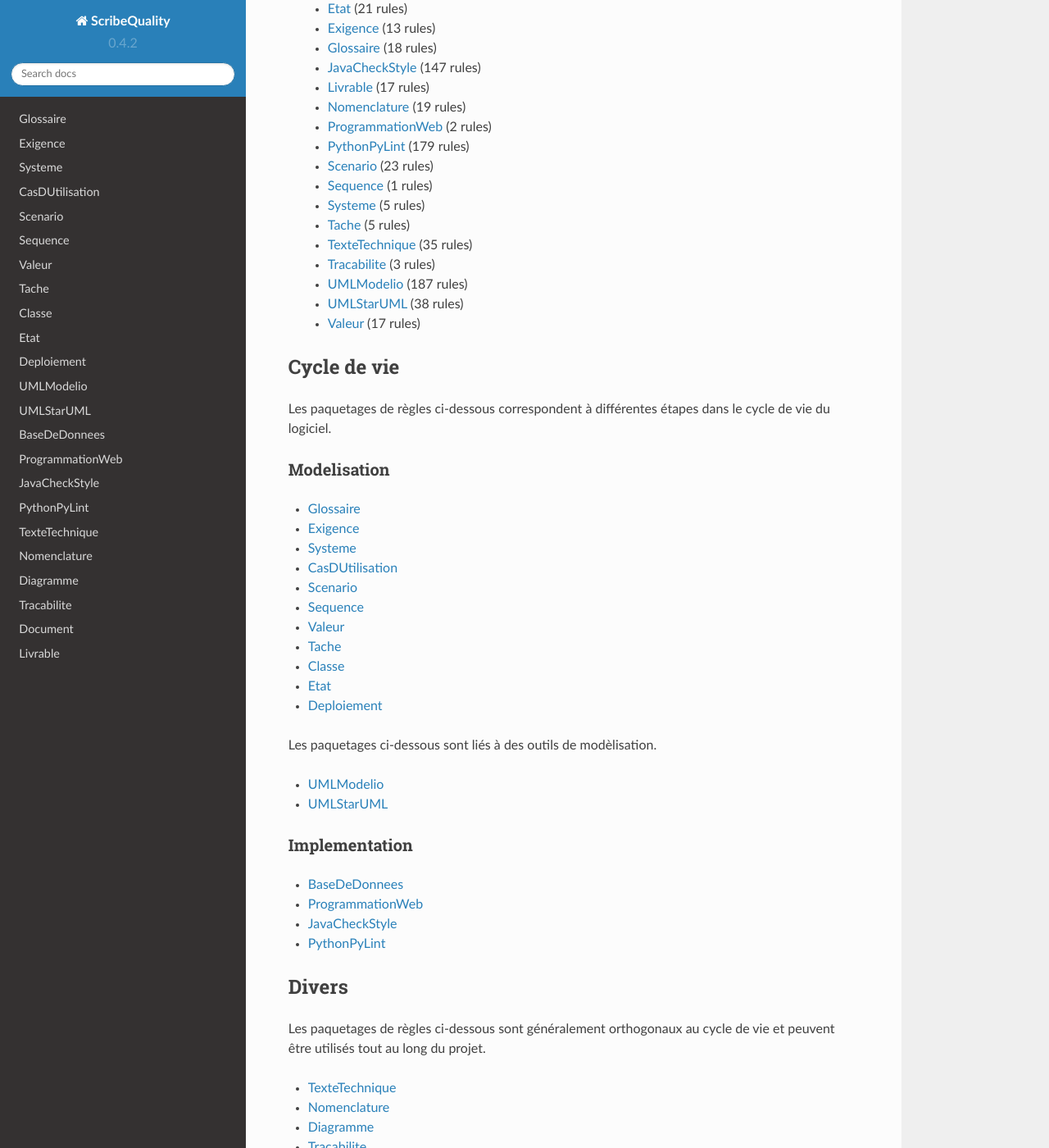
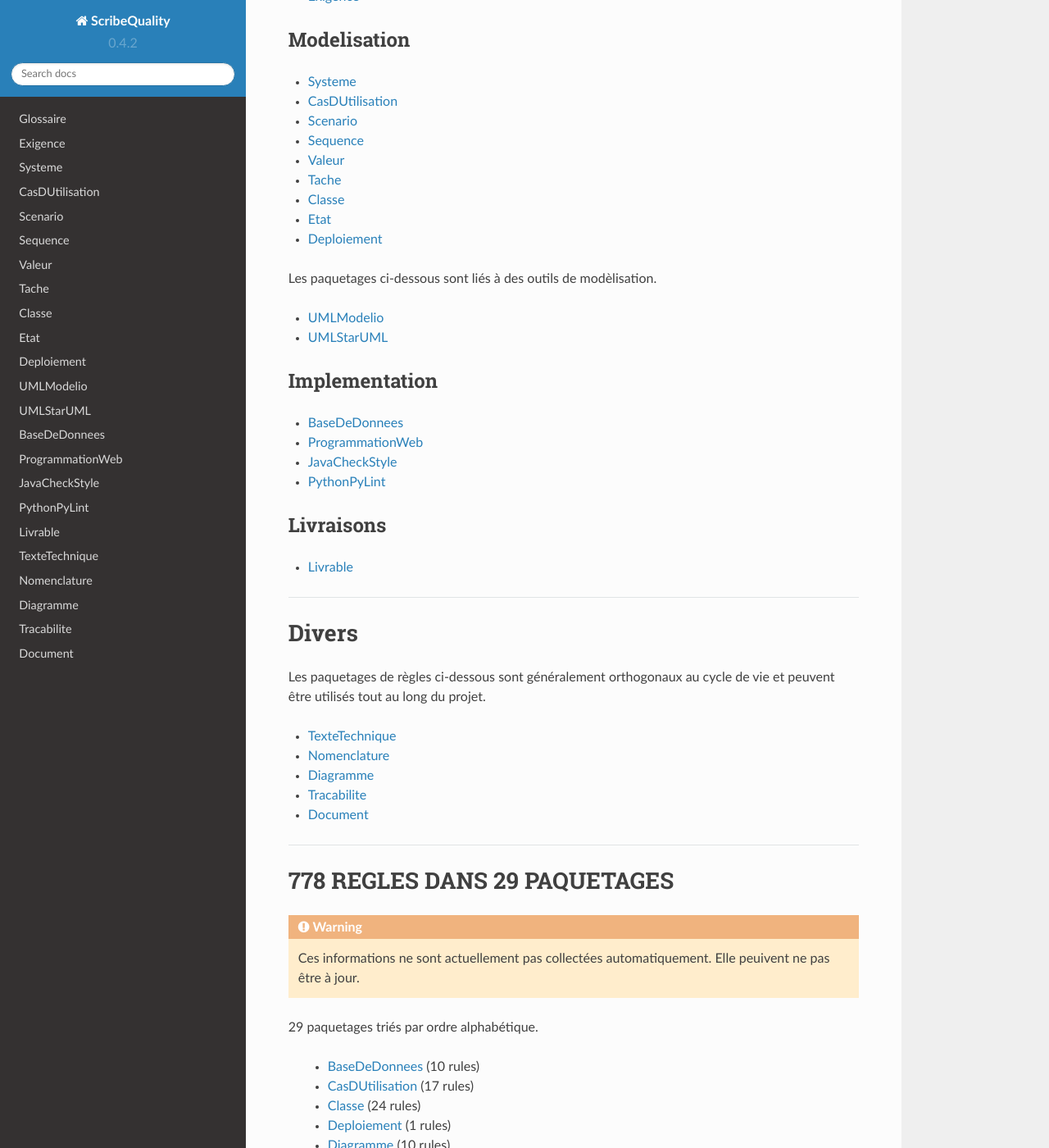
Before and after one commit to ScribesZone/ScribesQuality, a Sphinx documentation site: the page built from docs/index.rst, in a window 1280 px wide and 1400 px high, scrolled down 699 px. Shown: the whole window at 82% size. Built offline with Sphinx 7.4.7 and the Read the Docs theme 2.0.0, drawn with Linux system fonts in a browser that asks for light colours; some of the changed lines change nothing that is shown; some of the changed text lies outside the part shown.

Commit message:
small refactoring

```diff
--- a/docs/index.rst
+++ b/docs/index.rst
@@ -9,38 +9,21 @@
     Utiliser la fonction "Search" pour utiliser ce site.
 
 
-778 REGLES DANS 29 PAQUETAGES
-=============================
-29 paquetages triés par ordre alphabétique.
-
- * :ref:`package_BaseDeDonnees` (10 rules)
- * :ref:`package_CasDUtilisation` (17 rules)
- * :ref:`package_Classe` (24 rules)
- * :ref:`package_Deploiement` (1 rules)
- * :ref:`package_Diagramme` (10 rules)
- * :ref:`package_Document` (21 rules)
- * :ref:`package_Etat` (21 rules)
- * :ref:`package_Exigence` (13 rules)
- * :ref:`package_Glossaire` (18 rules)
- * :ref:`package_JavaCheckStyle` (147 rules)
- * :ref:`package_Livrable` (17 rules)
- * :ref:`package_Nomenclature` (19 rules)
- * :ref:`package_ProgrammationWeb` (2 rules)
- * :ref:`package_PythonPyLint` (179 rules)
- * :ref:`package_Scenario` (23 rules)
- * :ref:`package_Sequence` (1 rules)
- * :ref:`package_Systeme` (5 rules)
- * :ref:`package_Tache` (5 rules)
- * :ref:`package_TexteTechnique` (35 rules)
- * :ref:`package_Tracabilite` (3 rules)
- * :ref:`package_UMLModelio` (187 rules)
- * :ref:`package_UMLStarUML` (38 rules)
- * :ref:`package_Valeur` (17 rules)
-
+-------------------------------------------------------------------------------
 
 Cycle de vie
 ------------
 Les paquetages de règles ci-dessous correspondent à différentes étapes dans le cycle de vie du logiciel.
+
+Collecte des besoins
+^^^^^^^^^^^^^^^^^^^^
+
+.. toctree::
+    :maxdepth: 1
+
+    packages/Glossaire
+    packages/Exigence
+
 
 Modelisation
 ^^^^^^^^^^^^
@@ -48,8 +31,6 @@
 .. toctree::
     :maxdepth: 1
 
-    packages/Glossaire
-    packages/Exigence
     packages/Systeme
     packages/CasDUtilisation
     packages/Scenario
@@ -79,6 +60,16 @@
     packages/JavaCheckStyle
     packages/PythonPyLint
 
+Livraisons
+^^^^^^^^^^
+
+.. toctree::
+    :maxdepth: 1
+
+    packages/Livrable
+
+-------------------------------------------------------------------------------
+
 
 Divers
 ------
@@ -93,8 +84,44 @@
     packages/Diagramme
     packages/Tracabilite
     packages/Document
-    packages/Livrable
 
+
+-------------------------------------------------------------------------------
+
+
+
+778 REGLES DANS 29 PAQUETAGES
+-----------------------------
+
+.. warning::
+    Ces informations ne sont actuellement pas collectées automatiquement.
+    Elle peuivent ne pas être à jour.
+
+29 paquetages triés par ordre alphabétique.
+
+ * :ref:`package_BaseDeDonnees` (10 rules)
+ * :ref:`package_CasDUtilisation` (17 rules)
+ * :ref:`package_Classe` (24 rules)
+ * :ref:`package_Deploiement` (1 rules)
+ * :ref:`package_Diagramme` (10 rules)
+ * :ref:`package_Document` (21 rules)
+ * :ref:`package_Etat` (21 rules)
+ * :ref:`package_Exigence` (13 rules)
+ * :ref:`package_Glossaire` (18 rules)
+ * :ref:`package_JavaCheckStyle` (147 rules)
+ * :ref:`package_Livrable` (17 rules)
+ * :ref:`package_Nomenclature` (19 rules)
+ * :ref:`package_ProgrammationWeb` (2 rules)
+ * :ref:`package_PythonPyLint` (179 rules)
+ * :ref:`package_Scenario` (23 rules)
+ * :ref:`package_Sequence` (1 rules)
+ * :ref:`package_Systeme` (5 rules)
+ * :ref:`package_Tache` (5 rules)
+ * :ref:`package_TexteTechnique` (35 rules)
+ * :ref:`package_Tracabilite` (3 rules)
+ * :ref:`package_UMLModelio` (187 rules)
+ * :ref:`package_UMLStarUML` (38 rules)
+ * :ref:`package_Valeur` (17 rules)
 
 .. ............................................................................
 
```
